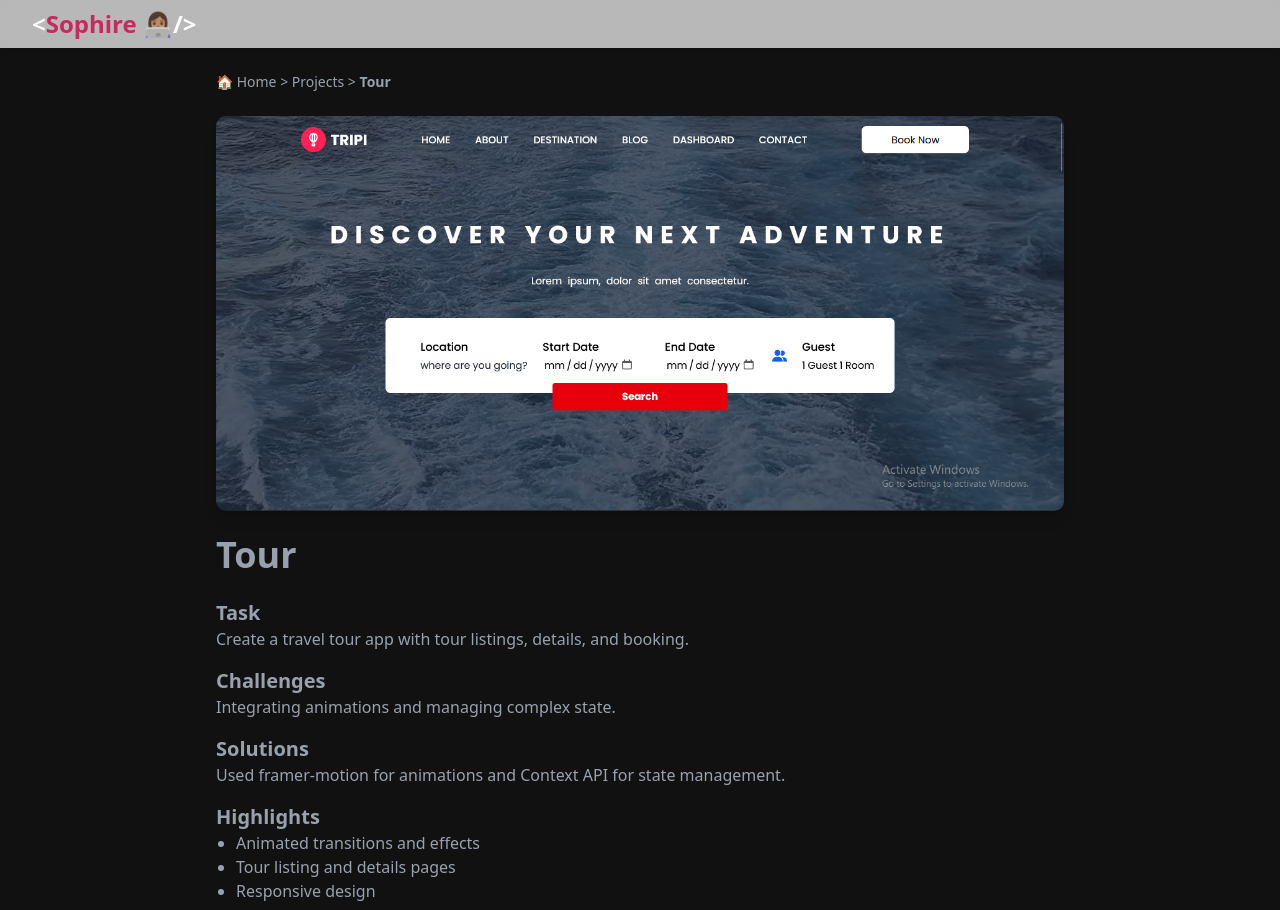
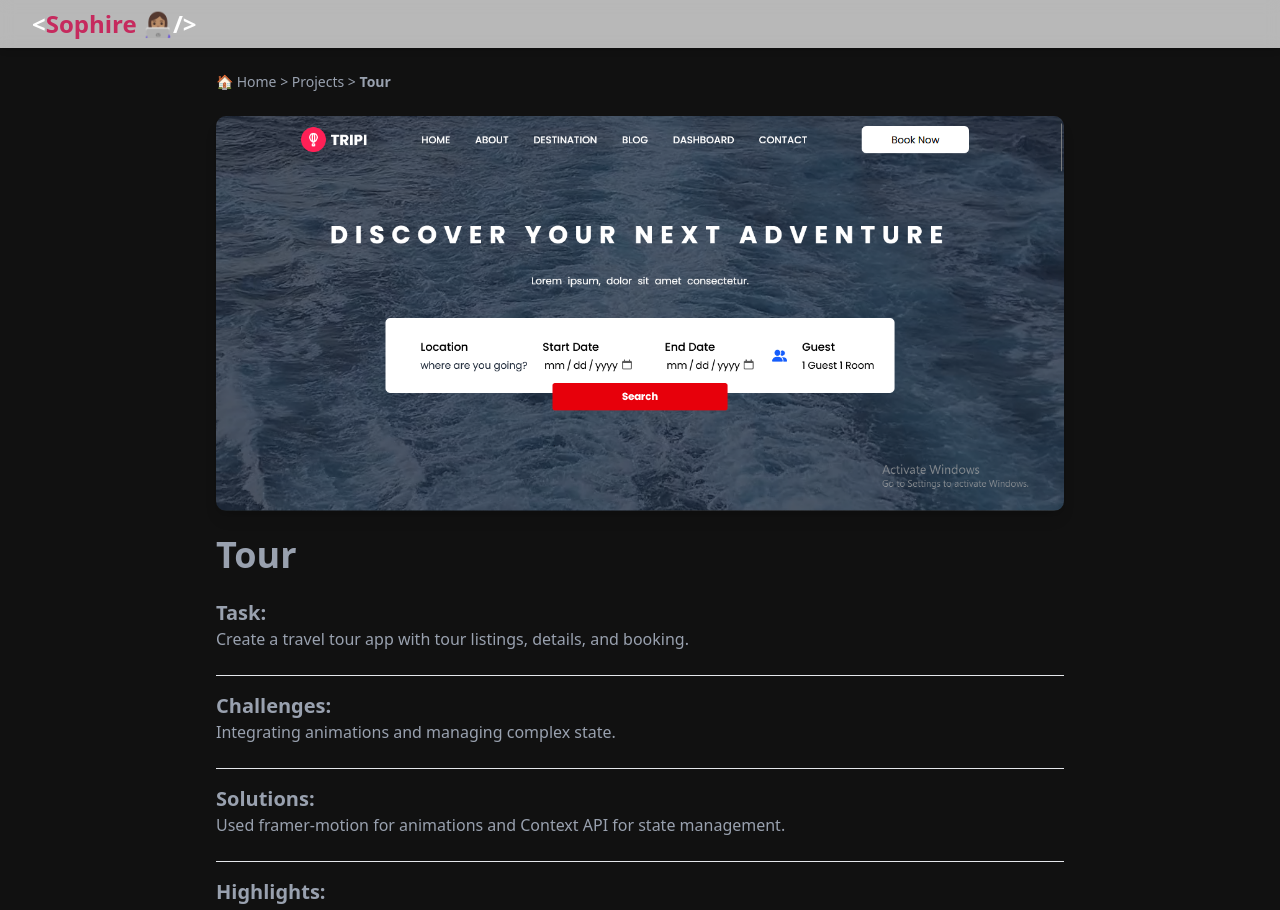
Before and after one commit to SimplySophia/my-portfolio, a Next.js app: page /projects/tour in a window 1280 px wide. Shown: the top 910 px of the page. Built offline with nearby package versions, Linux system fonts and the light colour scheme.

Commit message:
modify projects

```diff
--- a/src/app/projects/[slug]/page.tsx
+++ b/src/app/projects/[slug]/page.tsx
@@ -60,34 +60,34 @@ export default async function ProjectPage({ params }: ProjectPageProps) {
 
       {/* Project Sections */}
       <div className="space-y-4">
-        <section>
-          <h2 className="text-xl font-semibold">Task</h2>
+        <section className="border-b border-gray-200 pb-6">
+          <h2 className="text-xl font-semibold">Task:</h2>
           <p>{project.task}</p>
         </section>
-        <section>
-          <h2 className="text-xl font-semibold">Challenges</h2>
+        <section className="border-b border-gray-200 pb-6">
+          <h2 className="text-xl font-semibold">Challenges:</h2>
           <p>{project.challenges}</p>
         </section>
-        <section>
-          <h2 className="text-xl font-semibold">Solutions</h2>
+        <section className="border-b border-gray-200 pb-6">
+          <h2 className="text-xl font-semibold">Solutions:</h2>
           <p>{project.solutions}</p>
         </section>
-        <section>
-          <h2 className="text-xl font-semibold">Highlights</h2>
+        <section className="border-b border-gray-200 pb-6">
+          <h2 className="text-xl font-semibold">Highlights:</h2>
           <ul className="list-disc pl-5">
             {project.highlights.map((h, i) => (
               <li key={i}>{h}</li>
             ))}
           </ul>
         </section>
-        <section>
-          <h2 className="text-xl font-semibold">Conclusion</h2>
+        <section className="border-b border-gray-200 pb-6">
+          <h2 className="text-xl font-semibold">Conclusion:</h2>
           <p>{project.conclusion}</p>
         </section>
       </div>
 
       {/* Action Buttons */}
-      <div className="mt-8 flex gap-4">
+      <div className="mt-8 flex gap-4 md:gap-8 items-center justify-center">
         {project.link && (
           <a
             href={project.link}
```
